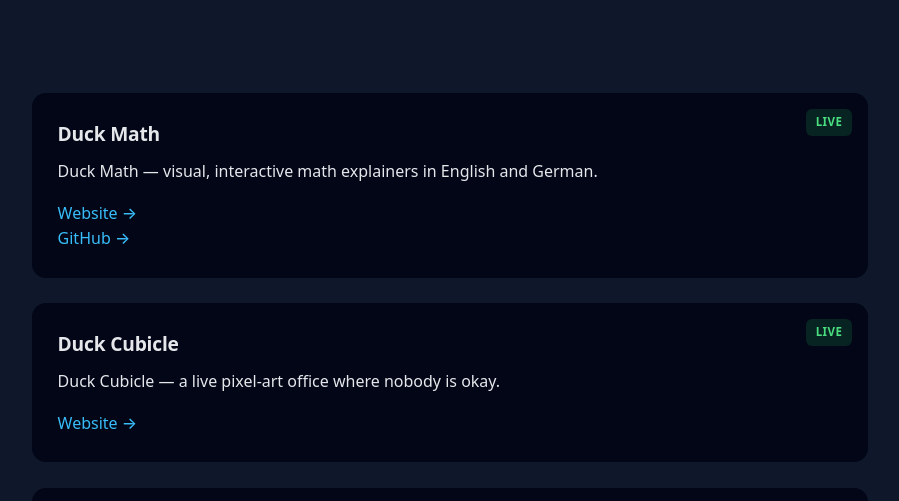
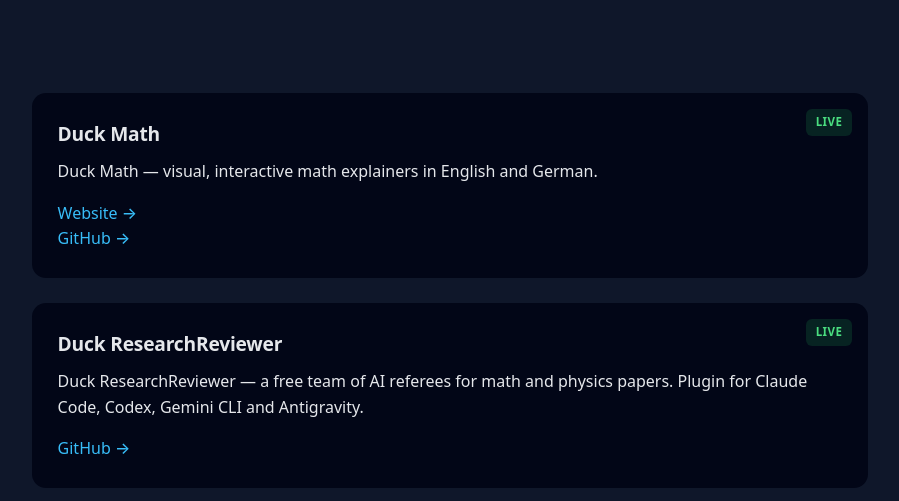
Before and after one commit to DonPedroDado/donpedrodado.github.io, a plain HTML site: page projects/index.html in a window 1280 px wide. Shown: the part 239-740 px from the top of the page, without its empty margins (190-1089 px from the left). Drawn offline with Linux system fonts and the light colour scheme.

Commit message:
Add Duck ResearchReviewer project card and feature it on homepage in place of Duck Cubicle
Co-Authored-By: Claude Opus 5.5 <noreply@anthropic.com>

```diff
--- a/projects/index.html
+++ b/projects/index.html
@@ -27,6 +27,15 @@
       </p>
       <a href="https://dm.ducksoft.ai" target="_blank" rel="noopener noreferrer">Website →</a><br />
       <a href="https://github.com/DonPedroDado/duck-math" target="_blank">GitHub →</a>
+    </div>
+
+    <div class="project-card">
+      <span class="project-status status-live">Live</span>
+      <h3>Duck ResearchReviewer</h3>
+      <p>
+        Duck ResearchReviewer — a free team of AI referees for math and physics papers. Plugin for Claude Code, Codex, Gemini CLI and Antigravity.
+      </p>
+      <a href="https://github.com/DonPedroDado/duck-rr" target="_blank" rel="noopener noreferrer">GitHub →</a>
     </div>
 
     <div class="project-card">
```
Also changed, not shown: index.html (+2 -2 lines).
